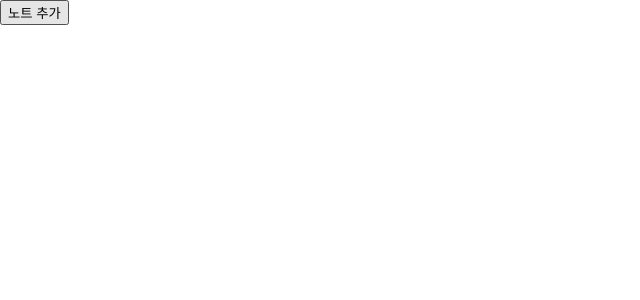
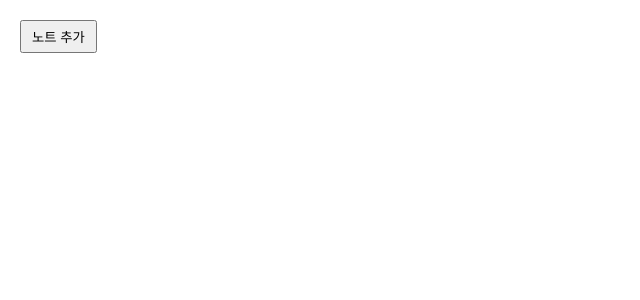
Before and after one commit to floating-points/notes-app, a React (Create React App) app: page / in a window 1280 px wide. Shown: the top 300 px of the page, without its empty margins (0-640 px from the left). Built offline with nearby package versions, Linux system fonts and the light colour scheme.

Commit message:
refactor : 노트 추가 버튼 css 적용

```diff
--- a/src/App.css
+++ b/src/App.css
@@ -1,3 +1,8 @@
+.NewNote {
+  margin: 20px 20px 20px 20px;
+  padding: 5px 10px;
+}
+
 .App {
   text-align: center;
 }
--- a/src/App.js
+++ b/src/App.js
@@ -1,5 +1,6 @@
 import React, { Component } from 'react';
 import Note from './components/Note';
+import './App.css'
 
 class App extends Component {
   state = {
@@ -19,7 +20,7 @@ class App extends Component {
 
     return (
       <div>
-        <button
+        <button className="NewNote"
           onClick={this.addNote}>
           노트 추가
         </button>
```
Also changed, not shown: 2 other files (tests, documents, lock files or other folders).
